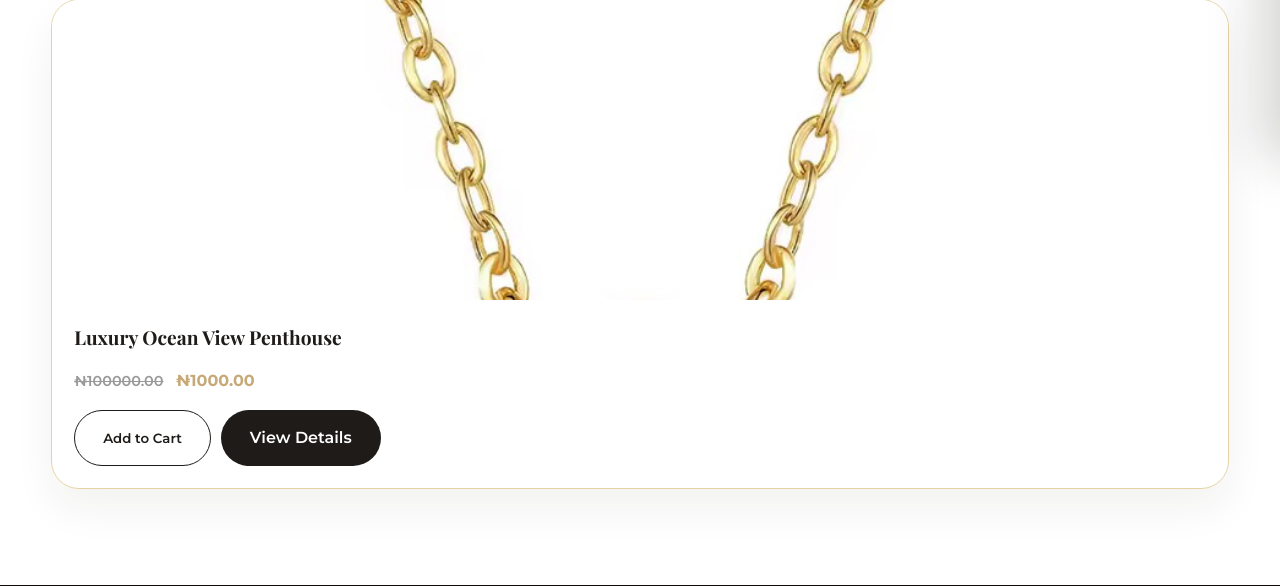
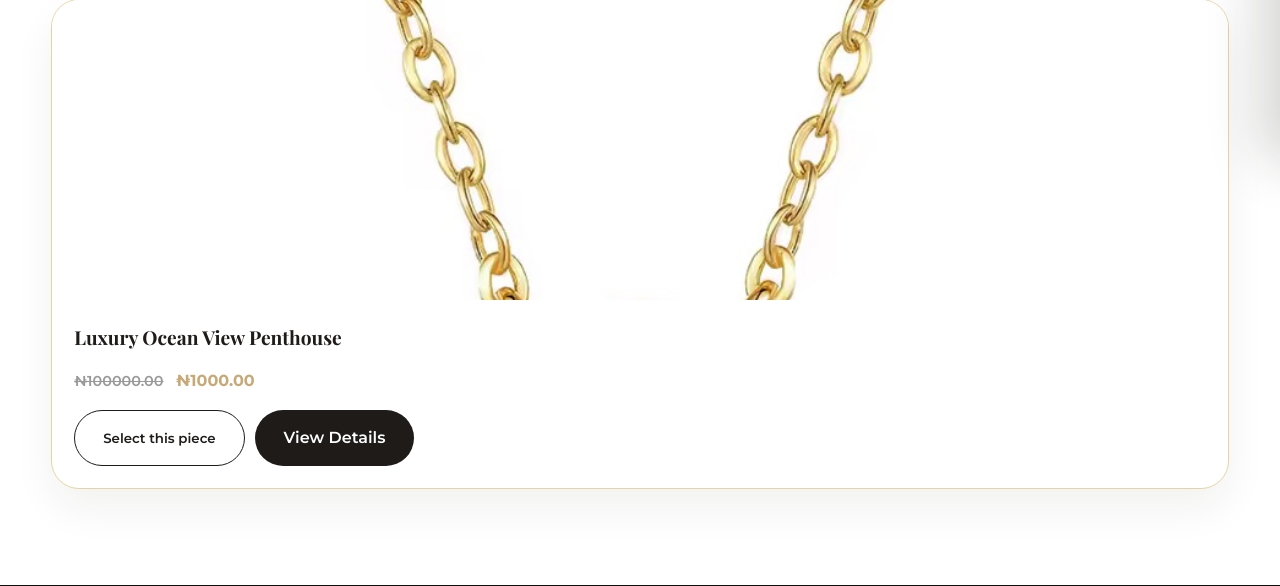
Before and after one commit to AaronTech112/Kays-Lumiere-WebApp, a Django app: page /shop/ in a window 1280 px wide. Shown: the part 641-1227 px from the top of the page. Run offline with Django 5.2, Linux system fonts and the light colour scheme; data comes from the database, SQL or seed files in the repository.

Commit message:
add to cart -to selt this piece

```diff
--- a/templates/product.html
+++ b/templates/product.html
@@ -62,7 +62,7 @@
 
           <div style="margin-top: 32px">
             <button class="btn btn-gold" id="add-to-cart-btn" style="width: 100%">
-              Add to Cart
+              Select this piece
             </button>
             <p style="margin-top: 16px; font-size: 0.9rem; color: #666">
               Complimentary shipping & insurance included.
--- a/templates/shop.html
+++ b/templates/shop.html
@@ -46,7 +46,7 @@
               {% endif %}
               <div style="display: flex; gap: 10px; flex-wrap: wrap">
                 <button class="btn btn-outline" onclick="addToCart({{ product.id }})">
-                  Add to Cart
+                  Select this piece
                 </button>
                 <a class="btn" href="{% url 'product_detail' product.slug %}">View Details</a>
               </div>
```
